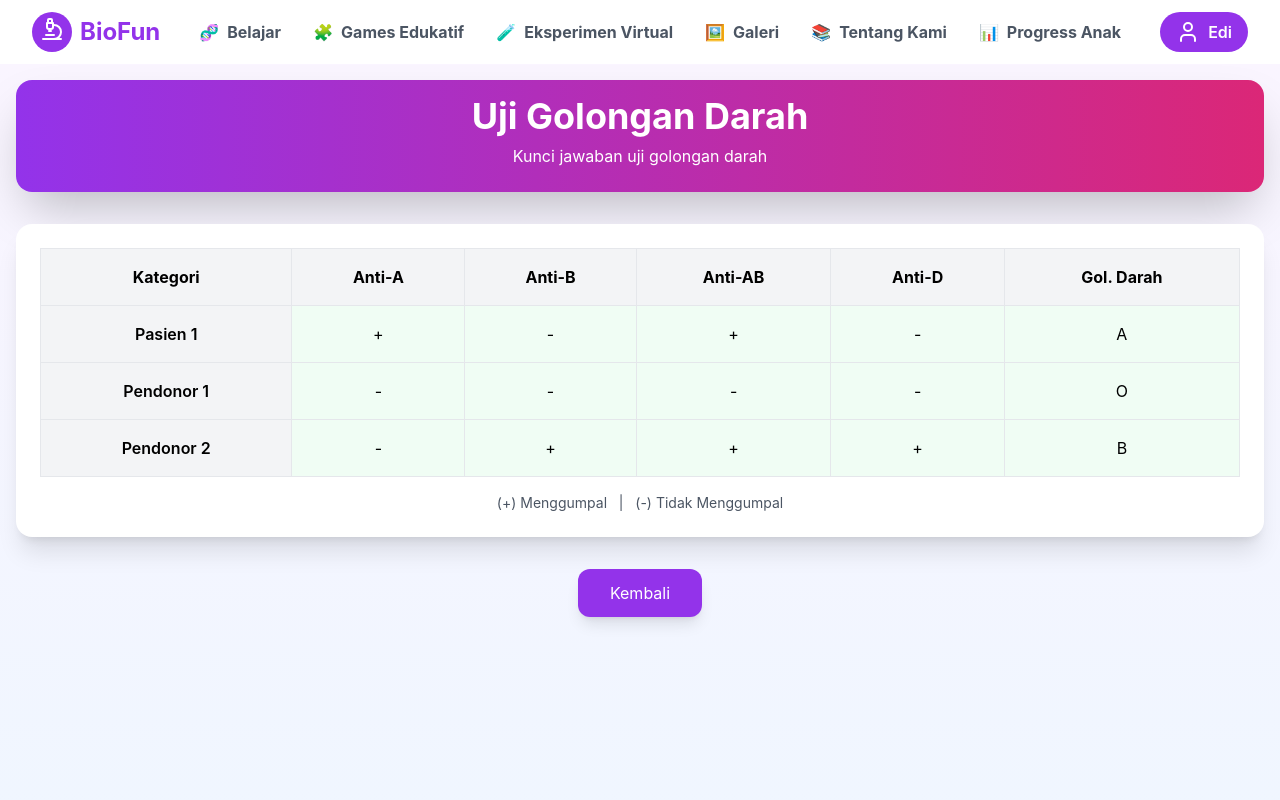
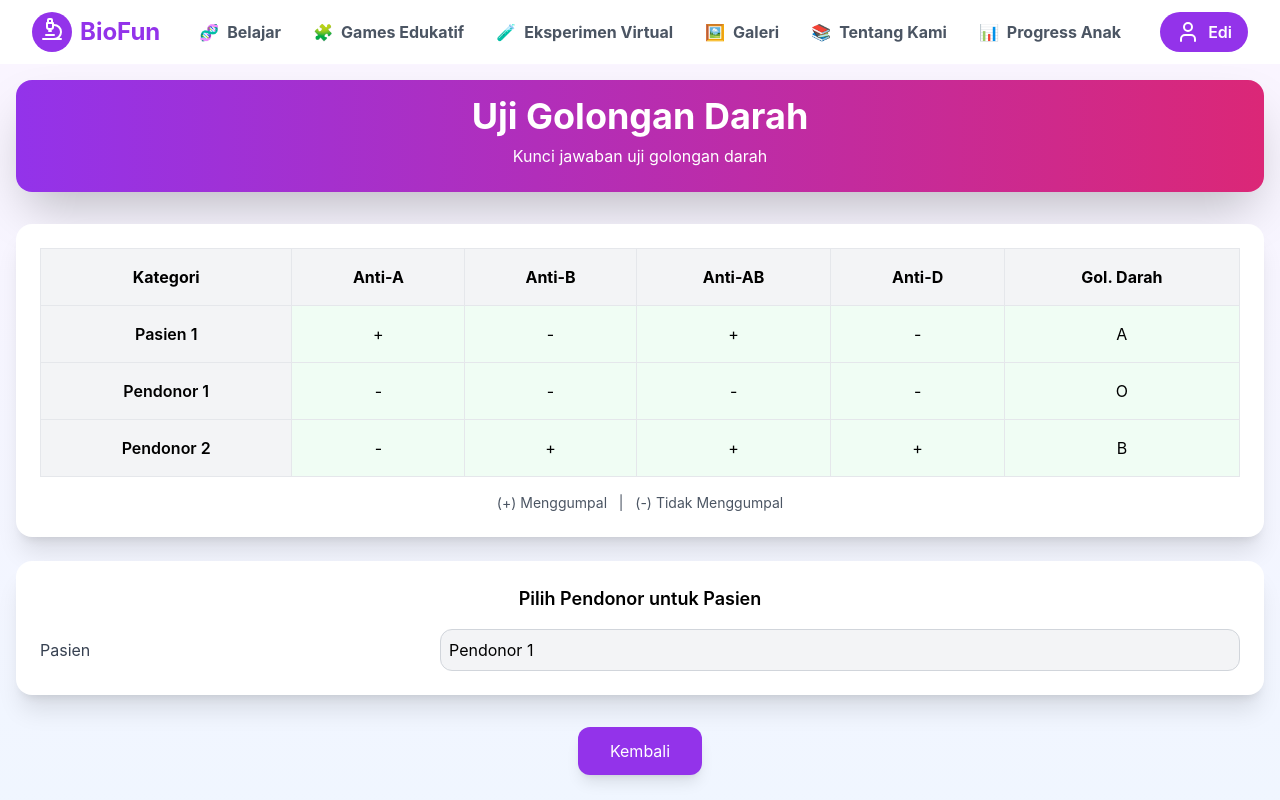
Before and after one commit to Ediw7/biofun, a React (Create React App) app: page /eksperimen-hasil in a window 1280 px wide. Shown: the top 800 px of the page. Built offline with nearby package versions, Linux system fonts and the light colour scheme.

Commit message:
benerin page hasil

```diff
--- a/src/pages/EksperimenHasil.js
+++ b/src/pages/EksperimenHasil.js
@@ -80,6 +80,21 @@ const EksperimenHasil = () => {
         </p>
       </div>
 
+ {/* Pilih Pendonor - Responsive */}
+<div className="bg-white p-4 md:p-6 rounded-2xl shadow-xl mt-6 mb-6">
+  <h2 className="text-base md:text-lg font-semibold text-center mb-4">
+    Pilih Pendonor untuk Pasien
+  </h2>
+  <div className="flex justify-between items-center">
+    <p className="text-xs md:text-base text-gray-700">Pasien</p>
+    <div className="border border-gray-300 p-1 md:p-2 text-xs md:text-base rounded-xl w-2/3 bg-gray-100">
+      Pendonor 1
+    </div>
+  </div>
+</div>
+
+
+
       {/* Button Kembali */}
       <div className="mt-6 md:mt-8 text-center">
         <button
```
